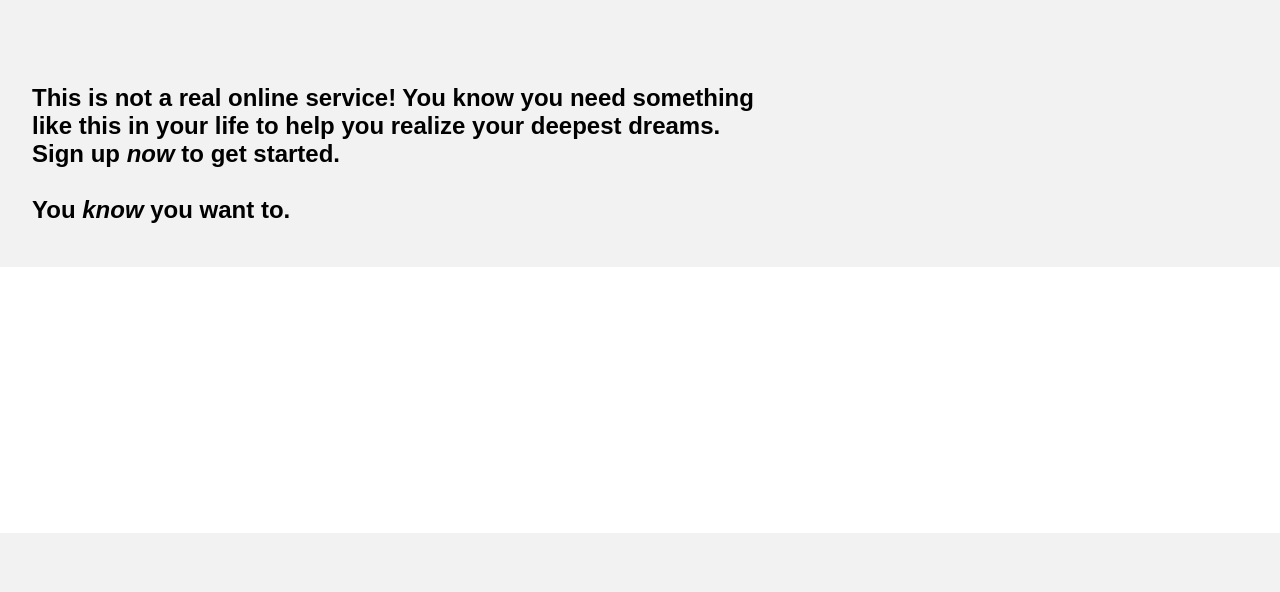
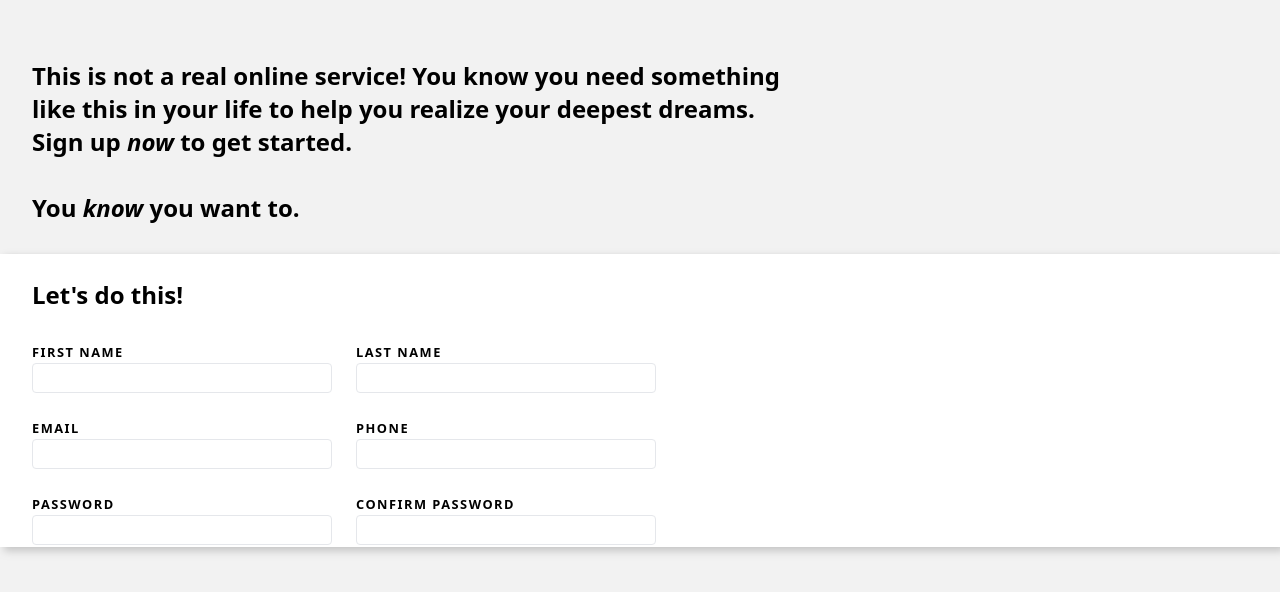
Before and after one commit to ahmedhanyh/sign-up-form, a website: page index.html in a window 1280 px wide. Drawn offline with Linux system fonts and the light colour scheme.

Commit message:
Create the sign-up form
- Right now only the required validation rule is set on some form
  controls, more rules and styles will be applied.

```diff
--- a/css/style.css
+++ b/css/style.css
@@ -10,6 +10,8 @@
 }
 
 :root {
+  font-family: system-ui, -apple-system, BlinkMacSystemFont, "Segoe UI", Roboto,
+    Oxygen, Ubuntu, Cantarell, "Open Sans", "Helvetica Neue", sans-serif;
   font-size: 16px;
 }
 
@@ -68,6 +70,7 @@ a {
   color: inherit;
 }
 
+/* main content container styles */
 .main-content {
   height: 100vh;
 
@@ -75,6 +78,7 @@ a {
   flex-direction: column;
 }
 
+/* styles for specific sections */
 section {
   flex: 1;
 }
@@ -83,6 +87,7 @@ section:nth-child(odd) {
   background-color: rgba(230, 230, 230, 0.5);
 }
 
+/* top section styles */
 .info-container {
   display: flex;
   flex-direction: column;
@@ -90,9 +95,60 @@ section:nth-child(odd) {
 
   font-size: 1.5rem;
   font-weight: bold;
-  font-family: sans-serif;
 }
 
 .info-container span {
   margin-left: 32px;
 }
+
+/* form styles */
+section:nth-child(2) {
+  padding: 0px 32px 0px;
+  box-shadow: 4px 4px 8px #a5a5a5;
+}
+
+.form-container h2 {
+  margin: 24px 0px 32px;
+}
+
+input,
+label,
+button {
+  font-family: inherit;
+  font-size: inherit;
+  width: 300px;
+}
+
+label {
+  font-size: 0.8rem;
+  font-weight: bold;
+  letter-spacing: 1.5px;
+}
+
+input {
+  height: 30px;
+  padding: 4px 8px;
+  border: 1px solid #e5e7eb;
+  border-radius: 4px;
+}
+
+form {
+  width: 624px;
+
+  display: flex;
+  flex-wrap: wrap;
+  gap: 24px;
+}
+
+form > div {
+  display: flex;
+  flex-direction: column;
+  align-items: flex-start;
+  gap: 2px;
+}
+
+input:focus-visible {
+  outline: none;
+  border-color: blue;
+  box-shadow: 2px 2px 8px #b5b5b5;
+}
--- a/index.html
+++ b/index.html
@@ -29,7 +29,46 @@
           You <em>know</em> you want to.
         </span>
       </section>
-      <section class="form-container"></section>
+      <section class="form-container">
+        <h2>Let's do this!</h2>
+        <form action="#">
+          <div>
+            <label for="fname">FIRST NAME</label
+            ><input type="text" id="fname" name="firstname" required />
+            <span></span>
+          </div>
+          <div>
+            <label for="lname">LAST NAME</label
+            ><input type="text" id="lname" name="lastname" required />
+            <span></span>
+          </div>
+          <div>
+            <label for="email">EMAIL</label
+            ><input type="email" id="email" name="email" required />
+            <span></span>
+          </div>
+          <div>
+            <label for="phone">PHONE</label
+            ><input type="tel" id="phone" name="phone" />
+            <span></span>
+          </div>
+          <div>
+            <label for="pswd">PASSWORD</label
+            ><input type="password" id="pswd" name="password" required />
+            <span></span>
+          </div>
+          <div>
+            <label for="pswd-confirmation">CONFIRM PASSWORD</label
+            ><input
+              type="password"
+              id="pswd-confirmation"
+              name="password-confirmation"
+              required
+            />
+            <span></span>
+          </div>
+        </form>
+      </section>
       <section class="buttons-container"></section>
     </div>
     <script src="js/script.js"></script>
```
